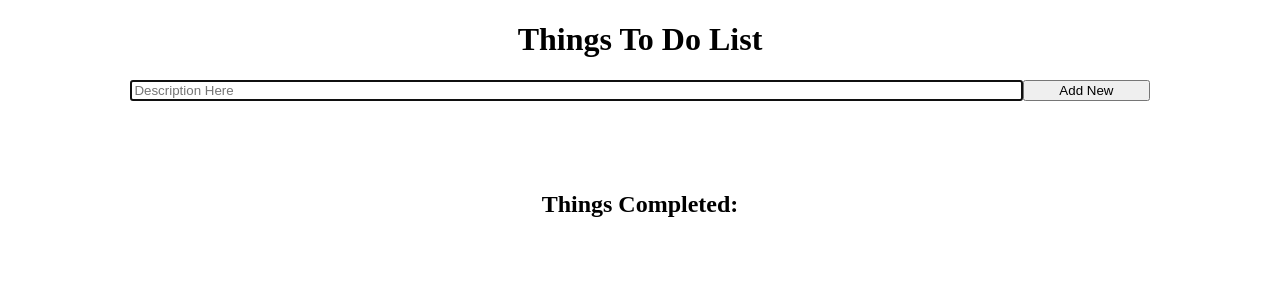
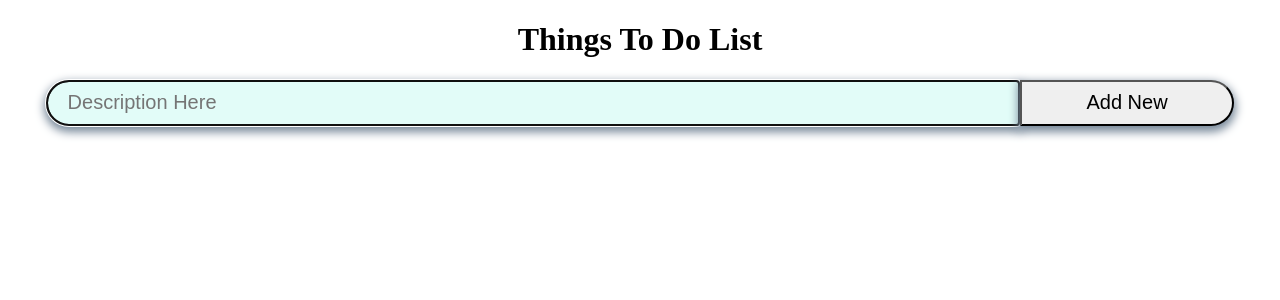
Before and after one commit to joshuacubas/to-do-list-2, a React (Create React App) app: page / in a window 1280 px wide. Shown: the top 300 px of the page. Built offline with nearby package versions, Linux system fonts and the light colour scheme.

Commit message:
roughly changed buttons div, 'completed' now only appears if todos have been completed

```diff
--- a/src/App.css
+++ b/src/App.css
@@ -2,40 +2,60 @@
   text-align: center;
 }
 
-button, input[type=submit], button.todo-buttons {
-  width:10%;
+input.form-input-box {
+  display: inline-flex;
+  width: 75%;
+  height: 2em;
+  font-size: 1.25em;
+  padding-left: 1em;
+  border-top-left-radius: 1.25em;
+  border-bottom-left-radius: 1.25em;
+  border-top-right-radius: 0em;
+  border-bottom-right-radius: 0em;
+  background-color: rgba(210, 250, 245, 0.644);
+  box-shadow: 0em .2em .5em .1em lightslategrey;
 }
-button.todo-buttons {
-  height: 80%;
-  width: 40%;
+button#add-todo-form-button {
+  display: inline-block;
+  width: 17%;
+  min-width: 5em;
+  white-space: pre;
+  font-size: 1.25em;
+  border-bottom-left-radius: 0em;
+  border-top-left-radius: 0em;
+  border-top-right-radius: 1.25em;
+  border-bottom-right-radius: 1.25em;
+  text-align: center;
+  box-shadow: 0em .2em .5em .1em lightslategrey;
 }
 
-input[type=text] {
-  width:70%;
-}
+.todo-buttons-div {
+  float:right;
+  width: fit-content;
 
-input.form-input-box{
-  width:70%;
 }
 .todo-text,.todo-buttons-div{
   display:inline-flex;
 }
 
-.todo-buttons-div {
-  width: 10%;
-  min-width: fit-content;
+button.todo-buttons {
+
+
 }
+
 .completed-text{
   display:inline-flex;
   text-decoration: line-through;
 }
 .todo-buttons {
-  background-color: aquamarine;
   margin-left: 5px;
+  height:1em;
+  background-color: inherit;
 }
+
 p{
   text-align: center;
-
+  padding-left: .5em;
 }
 li {
   list-style-type:none;
@@ -74,3 +94,15 @@ ul {
   display:flex;
   justify-content: space-between;
 }
+
+div#add-todo-form-container {
+  display: flex;
+  flex-flow: column nowrap;
+
+}
+
+form.task-form {
+  display:flex;
+  justify-content: center;
+
+}
--- a/src/components/TodoList.js
+++ b/src/components/TodoList.js
@@ -10,8 +10,9 @@ export default function todoList(props) {
             todosArr={props.todosArr}
         />
     );
+    const completedTodosExist = props.todosArr.filter(ea => ea.isCompleted === true)
 
-    const completedLis = props.todosArr.filter(ea => ea.isCompleted === true).map(task =>
+    const completedLis = completedTodosExist.map(task =>
         <TodoTask
             key={task.id}
             task={task}
@@ -19,12 +20,16 @@ export default function todoList(props) {
             todosArr={props.todosArr}
         />
     );
+    console.log("completedTodosExist result : ",completedTodosExist)
+
+    const thingsCompleted = <h1>{completedTodosExist.length === 0 ? "" : "Completed"}</h1>
+
 
     return (
         <div>
             <ul>{todoLis}</ul>
             <br />
-            <h2>Things Completed:</h2>
+            {thingsCompleted}
             <br />
             <ul id="completed-todos-ul">{completedLis}</ul>
         </div>
```
